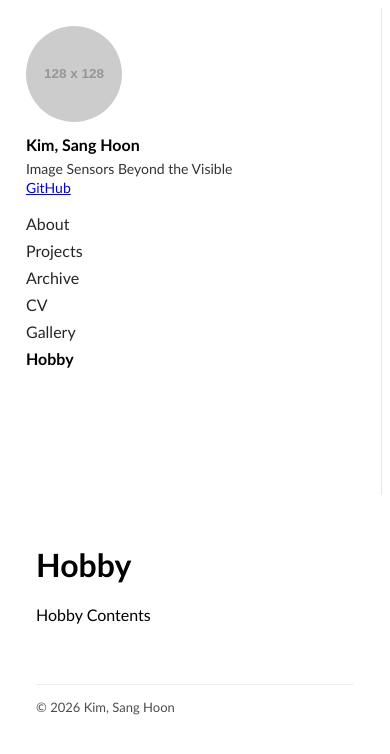
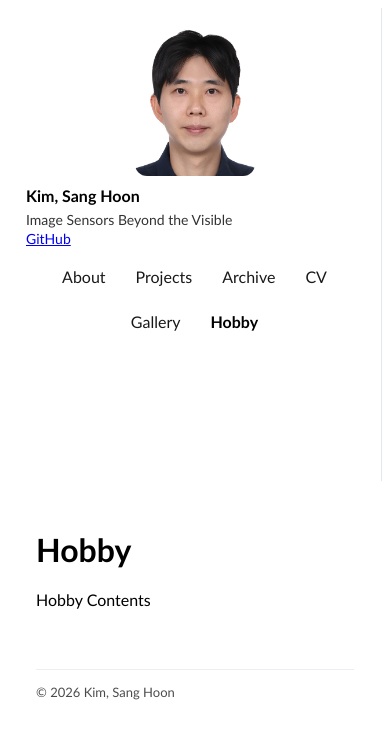
Before and after one commit to sanghoon6543/sanghoon6543.github.io, a React (Vite) app in the folder frontend/: page /#/hobby in a window 390 px wide. Shown: the top 754 px of the page. Built offline with nearby package versions, Linux system fonts and the light colour scheme.

Commit message:
Modify mobile page style

```diff
--- a/frontend/src/data/author.json
+++ b/frontend/src/data/author.json
@@ -1,7 +1,7 @@
 {
   "name": "Kim, Sang Hoon",
   "bio": "Image Sensors Beyond the Visible",
-  "avatarUrl": "https://placehold.co/128x128",
+  "avatarUrl": "/images/Kim, Sanghoon.jpg",
   "links": [
     { "label": "GitHub", "href": "https://github.com/sanghoon6543" }
   ]
--- a/frontend/src/styles/academic.css
+++ b/frontend/src/styles/academic.css
@@ -9,7 +9,7 @@ html, body {
 .ap-shell { display: grid; grid-template-columns: 280px 1fr; min-height: 100vh; }
 .ap-sidebar { border-right: 1px solid #e5e7eb; padding: 18px; position: sticky; top: 0; height: 100vh; overflow: auto; }
 .ap-main { padding: 28px; max-width: 980px; }
-.ap-avatar { width: 96px; height: 96px; border-radius: 999px; object-fit: cover; }
+.ap-avatar { width: 120px; height: 150px; border-radius: 12px; object-fit: cover; display: block; margin: 0 auto; }
 .ap-name { font-weight: 700; margin-top: 10px; }
 .ap-bio { margin-top: 6px; opacity: 0.8; font-size: 14px; }
 .ap-links a { display: inline-block; margin-right: 10px; font-size: 14px; }
@@ -21,4 +21,25 @@ html, body {
 @media (max-width: 900px) {
   .ap-shell { grid-template-columns: 1fr; }
   .ap-sidebar { position: relative; height: auto; }
+
+  .ap-nav {
+    display: flex;
+    flex-wrap: wrap;
+    gap: 10px;
+    justify-content: center;
+    margin-top: 12px;
+  }
+
+  .ap-navlink {
+    padding: 8px 10px;
+    border: 1px solid #e5e7eb
+    border-radius: 999px;
+    opacity: 0.9;
+  }
+
+  .ap-npvlink.active{
+    font-weight: 700;
+    opacity: 1;
+  }
+
 }
```
Also changed, not shown: frontend/public/images/Kim, Sanghoon.jpg (added).
